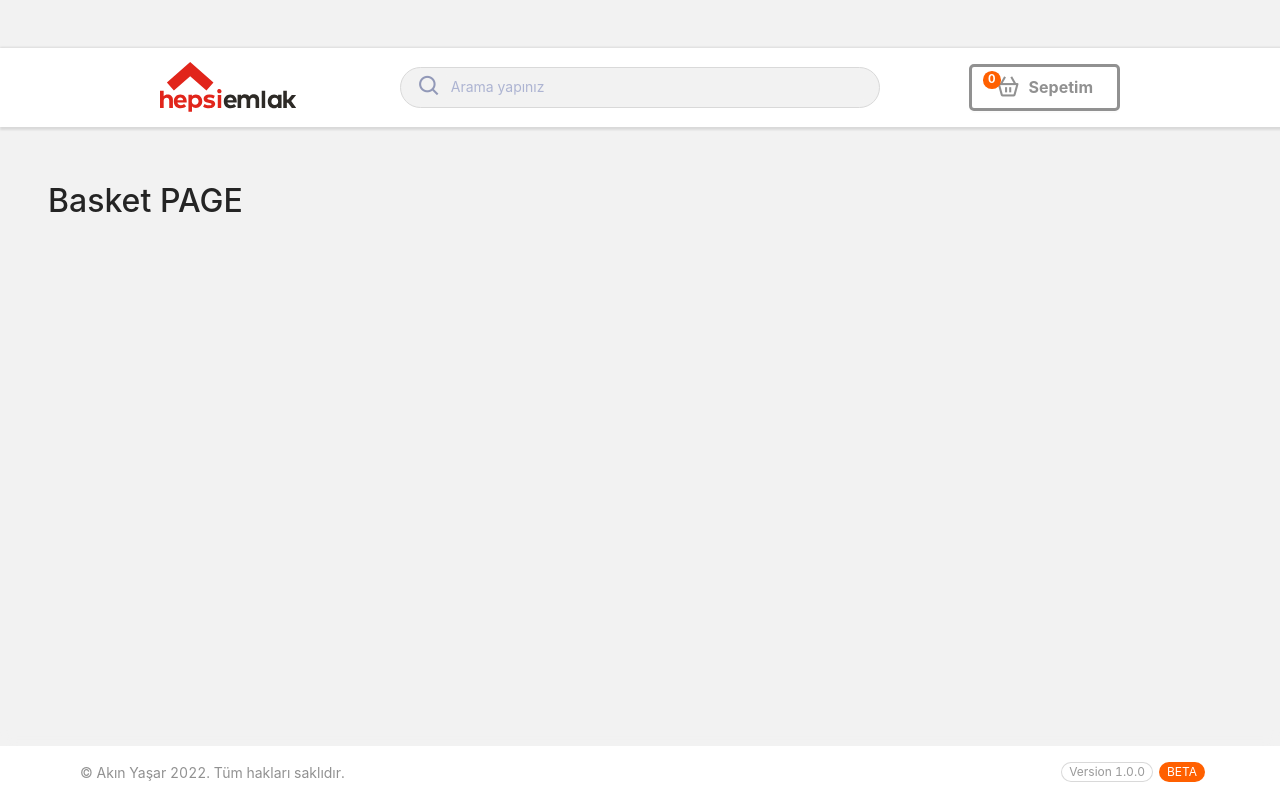
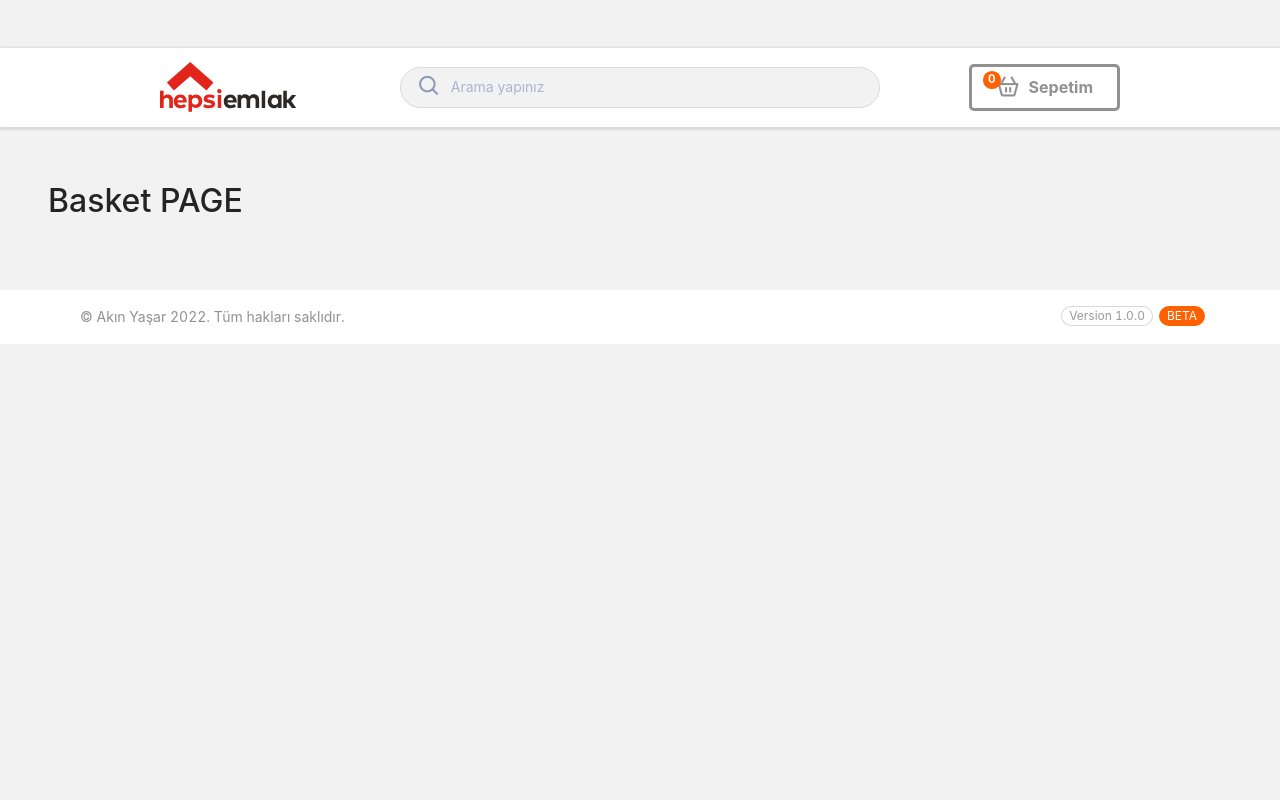
Before and after one commit to akinyasar/mini-basket-app, a Vue app: page /basket in a window 1280 px wide. Built offline with nearby package versions, Linux system fonts and the light colour scheme; what vue-sweetalert2 would draw is missing.

Commit message:
:bug: Footer bug fixed. ADD BASKET button loading added.

```diff
--- a/src/components/list/ProductCard.vue
+++ b/src/components/list/ProductCard.vue
@@ -13,6 +13,7 @@
           class="product-card-button"
           @click="addToBasket(product)"
           size="large"
+          :loading="loading"
         >
           SEPETE EKLE
         </a-button>
@@ -25,6 +26,7 @@ import { ref, reactive, inject, computed, onMounted } from "vue";
 import { useBasketStore } from "@/stores/basket/basket.store";
 import { notification } from "ant-design-vue";
 
+const loading = ref(false);
 const basketStore = useBasketStore();
 
 const props = defineProps({
@@ -35,6 +37,8 @@ const props = defineProps({
 });
 
 const addToBasket = (product) => {
+  loading.value = true;
+  setTimeout(() => {
     try {
       basketStore.addToBasket(product);
     } catch (err) {
@@ -47,7 +51,9 @@ const addToBasket = (product) => {
         message: "Sepete Eklendi",
         description: `${product.name} isimli ürününüz başarıyla sepete eklendi.`,
       });
+      loading.value = false;
     }
+  }, 500);
 };
 </script>
 
--- a/src/layout/Footer.vue
+++ b/src/layout/Footer.vue
@@ -40,7 +40,7 @@
 
 <style lang="scss">
 .main-footer-container {
-  position: fixed;
+  position: sticky;
   left: 0;
   bottom: 0;
   width: 100%;
```
Lines whose indentation alone changed are shown as unchanged.
